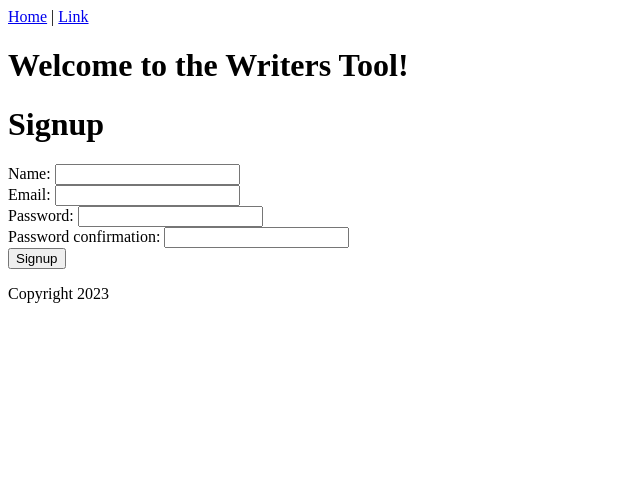
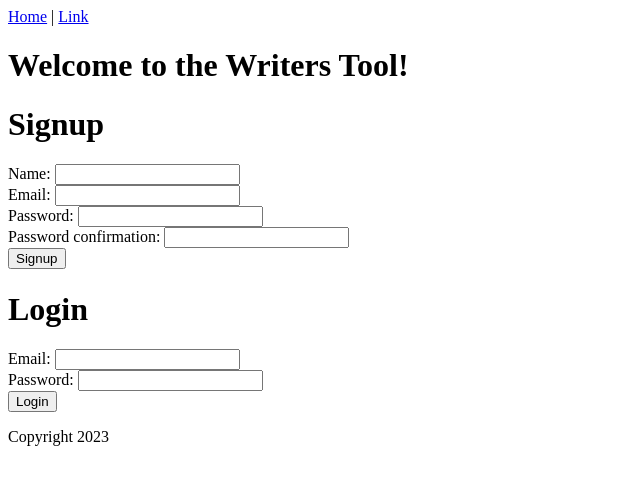
Before and after one commit to robynspaulding/writers-tool-react, a React (Vite) app: page / in a window 1280 px wide. Shown: the top 484 px of the page, without its empty margins (0-640 px from the left). Built offline with nearby package versions, Linux system fonts and the light colour scheme.

Commit message:
created Login.jsx file renders in content

```diff
--- a/src/Content.jsx
+++ b/src/Content.jsx
@@ -1,3 +1,4 @@
+import { Login } from "./Login";
 import { Signup } from "./Signup";
 
 export function Content() {
@@ -5,6 +6,7 @@
     <div>
       <h1>Welcome to the Writers Tool!</h1>
       <Signup />
+      <Login />
     </div>
   );
 }
--- /dev/null
+++ b/src/Login.jsx
@@ -0,0 +1,50 @@
+import axios from "axios";
+import { useState } from "react";
+
+const jwt = localStorage.getItem("jwt");
+if (jwt) {
+  axios.defaults.headers.common["Authorization"] = `Bearer ${jwt}`;
+}
+
+export function Login() {
+  const [errors, setErrors] = useState([]);
+
+  const handleSubmit = (event) => {
+    event.preventDefault();
+    setErrors([]);
+    const params = new FormData(event.target);
+    axios
+      .post("http://localhost:3000/sessions.json", params)
+      .then((response) => {
+        console.log(response.data);
+        axios.defaults.headers.common["Authorization"] = "Bearer " + response.data.jwt;
+        localStorage.setItem("jwt", response.data.jwt);
+        event.target.reset();
+        window.location.href = "/"; // Change this to hide a modal, redirect to a specific page, etc.
+      })
+      .catch((error) => {
+        console.log(error.response);
+        setErrors(["Invalid email or password"]);
+      });
+  };
+
+  return (
+    <div id="login">
+      <h1>Login</h1>
+      <ul>
+        {errors.map((error) => (
+          <li key={error}>{error}</li>
+        ))}
+      </ul>
+      <form onSubmit={handleSubmit}>
+        <div>
+          Email: <input name="email" type="email" />
+        </div>
+        <div>
+          Password: <input name="password" type="password" />
+        </div>
+        <button type="submit">Login</button>
+      </form>
+    </div>
+  );
+}
```
